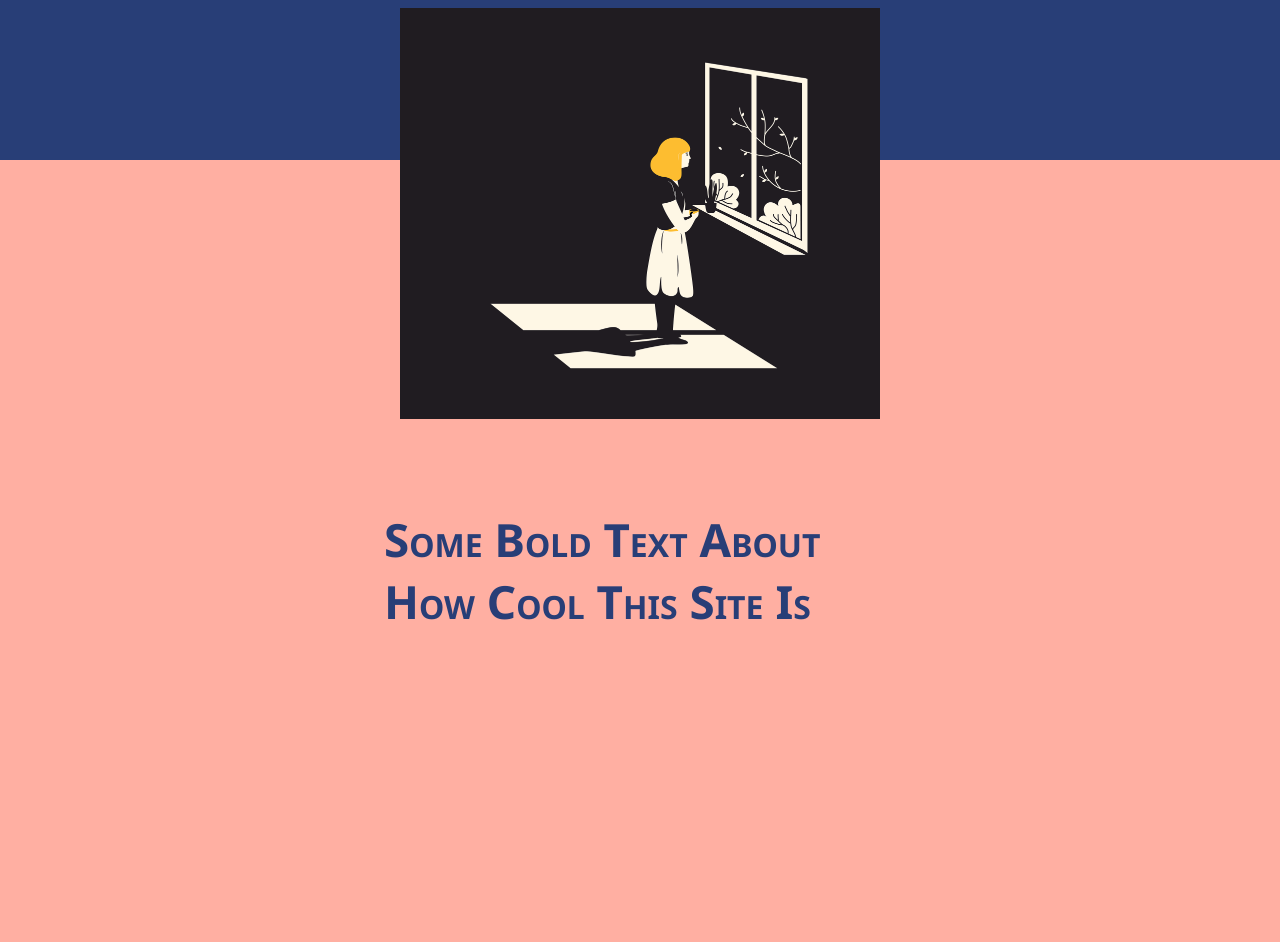
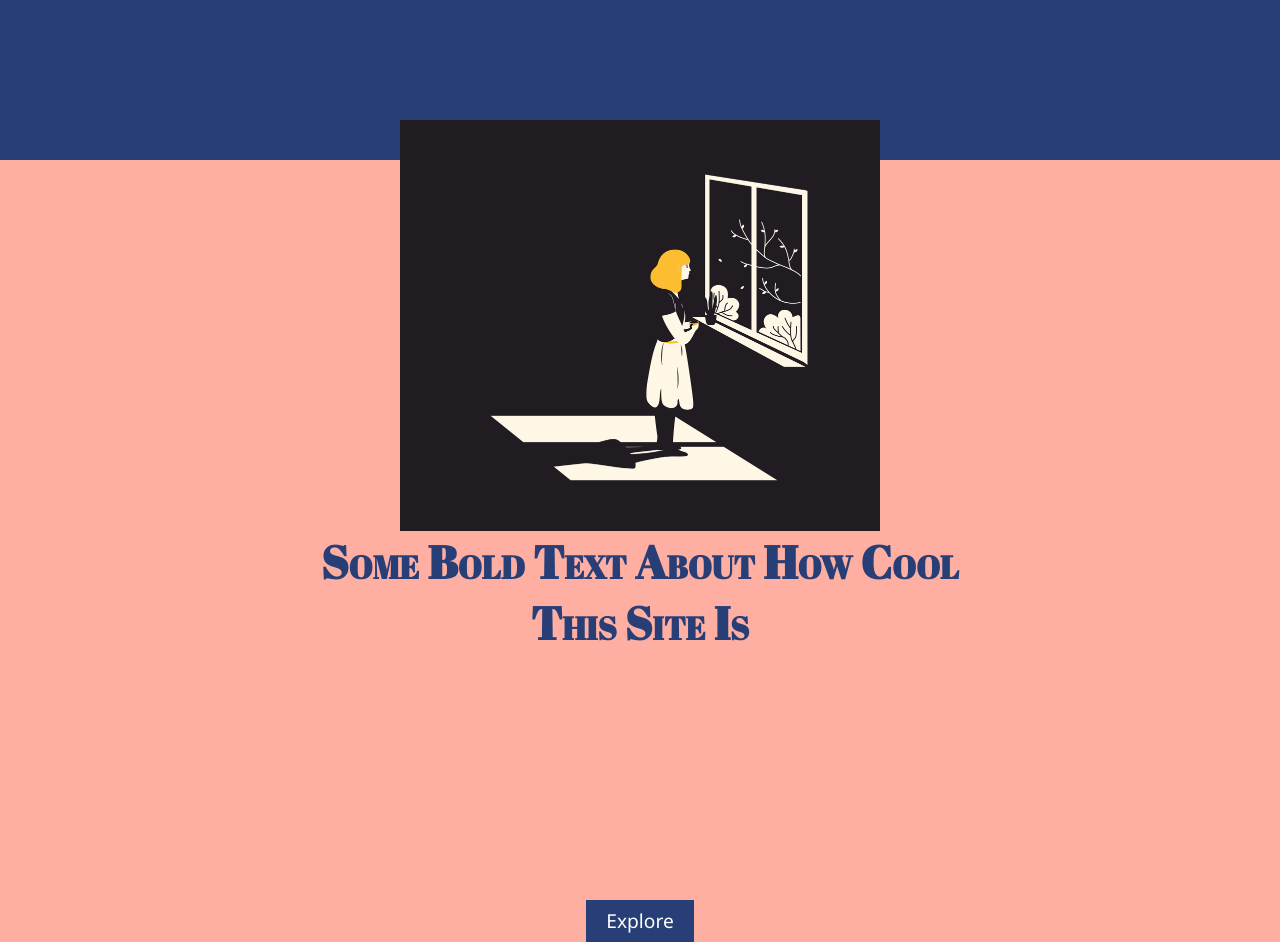
Before and after one commit to Dan7n/react-landing-page, a React (Create React App) app: page / in a window 1280 px wide. Shown: the part 80-1022 px from the top of the page. Before the commit the page ends 800 px from the top, so only its background shows below. Built offline with nearby package versions, Linux system fonts and the light colour scheme.

Commit message:
small stylistic changes

```diff
--- a/src/components/header/Navbar.js
+++ b/src/components/header/Navbar.js
@@ -9,7 +9,7 @@ function Navbar(props) {
     useEffect(() => {
         gsap.from(
             navbarElements.children,
-            {opacity: 0, delay: 1, stagger: 0.04}
+            {opacity: 0, delay: 1.9, stagger: 0.04}
         )
     }, [])
 
--- a/src/components/landingPage/LandingPageContainer.js
+++ b/src/components/landingPage/LandingPageContainer.js
@@ -3,11 +3,19 @@ import { gsap } from "gsap";
 
 export default function LandingPageContainer() {
     let img = useRef(null)
+    let text = useRef(null)
 
     useEffect(() => {
         gsap.from(
             img,
-            {opacity: 0, left: 0, duration: 1.3, delay: 1.2}
+            {opacity: 0, left: -500, duration: 1.3, delay: 3.3}
+        )
+    }, [])
+
+    useEffect(() => {
+        gsap.from(
+            text,
+            {opacity: 0, duration: 1.3, delay: 2.8}
         )
     }, [])
 
@@ -15,14 +23,21 @@ export default function LandingPageContainer() {
 
     return (
         <section className="landing-page">
+            <div className="inner-container">
+                <div className="img-container">
                     <img
                         src="./landing-page.png"
                         alt="A girl looking outside a window"
                         className="landing-page-img"
                         ref={el => img = el}
                     />
-            <div className="landing-page-text">
+                </div>
+                <div
+                    className="landing-page-text"
+                    ref={el => text = el}>
                         <h1>Some Bold Text About How Cool This Site Is</h1>
+                        <a href="#">Explore</a>
+                </div>
             </div>
         </section>
     )
--- a/src/index.scss
+++ b/src/index.scss
@@ -1,6 +1,7 @@
 @import "./partials/mixins";
 @import "./partials/variables";
 @import url('https://fonts.googleapis.com/css2?family=Noto+Sans:wght@400;700&display=swap');
+@import url('https://fonts.googleapis.com/css2?family=Abril+Fatface&display=swap');
 
 
 
@@ -13,6 +14,7 @@
 #root {
     width: 100%;
     height: 100%;
+    @include center-col;
 }
 
 body {
@@ -26,6 +28,7 @@ body {
 
     .navbar {
         position: absolute;
+        top: 0;
         width: 100%;
         @include center-row;
         justify-content: space-between;
@@ -142,18 +145,41 @@ body {
             justify-content: space-evenly;
         }
 
+        .inner-container {
+            display: grid;
+            grid-template-columns: repeat(2, 1fr);
+            grid-template-rows: 1fr;
+            place-content: center;
+            justify-items: center;
+            align-items: flex-start;
+            width: 100%;
+            position: absolute;
+            top: 25%;
+
+            @media screen and (max-width: 1350px) {
+                grid-template-columns: 1fr;
+                grid-template-rows: repeat(2, 1fr);
+                }
+
+                .img-container {
+                    @include center-row;
+                    width: 100%;
+
                     .landing-page-img {
                         width: 100%;
                         max-width: 30rem;
                         height: auto;
-            position: absolute;
-            left: clamp(10%, 10%, 5%);
-            top: 25%;
+                        margin-left: 6rem;
+                        position: relative;
+
+                        // position: absolute;
+                        // left: clamp(10%, 10%, 5%);
+                        // top: 25%;
 
                         @media screen and (max-width: 1350px) {
-                position: relative;
                             top: 0 !important;
                             left: 0 !important;
+                            margin-left: 0;
                         }
 
                         @media screen and (max-width: 600px) {
@@ -161,13 +187,17 @@ body {
                             max-width: 19rem;
                         }
                     }
+                }
 
             .landing-page-text {
-            min-width: 30%;
-            max-width: 40%;
+                // min-width: 30%;
+                // max-width: 40%;
                 padding-right: 10rem;
-            padding-bottom: 11rem;
+                padding-bottom: 1rem;
                 z-index: 5;
+                height: 100%;
+                @include center-col;
+                justify-content: space-between;
 
                 @media screen and (max-width: 1350px) {
                     width: 100%;
@@ -176,13 +206,28 @@ body {
 
                 h1 {
                     z-index: 5;
-                font-size: clamp(1ch, 5ch, 6ch);
+                    font-size: clamp(1.5ch, 5ch, 6ch);
                     font-variant: small-caps;
                     font-weight: 700;
                     color: $main-bg-left;
+                    text-align: center;
+                    font-family: 'Abril Fatface', cursive;
+                    width: 50%;
 
                     @media screen and (max-width: 600px) {
                         text-align: center;
+                    }
+                }
+
+                a {
+                    text-decoration: none;
+                    font-size: 1.2rem;
+                    color: white;
+                    font-weight: 100;
+                    background-color: $main-bg-left;
+                    padding: 0.4rem 1.2rem;
+                    @include btn-hover(white, $main-bg-left) {
+                        border: 1px solid $main-bg-left;
                     }
                 }
 
@@ -191,4 +236,7 @@ body {
                 }
             }
         }
+
+
     }
+}
--- a/src/partials/_mixins.scss
+++ b/src/partials/_mixins.scss
@@ -19,6 +19,7 @@
 
 @mixin btn-hover($backgroundColor, $textColor) {
     transition: all 200ms ease;
+    @content;
     &:hover {
         background-color: $backgroundColor;
         color: $textColor
```
Lines whose indentation alone changed are shown as unchanged.
